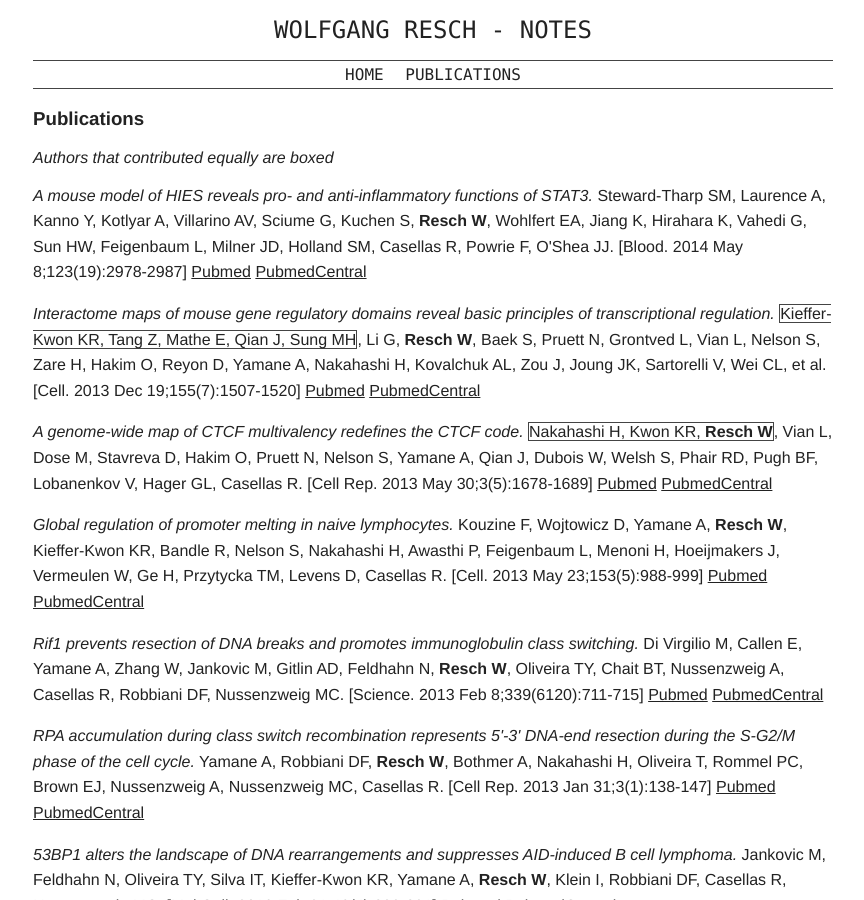
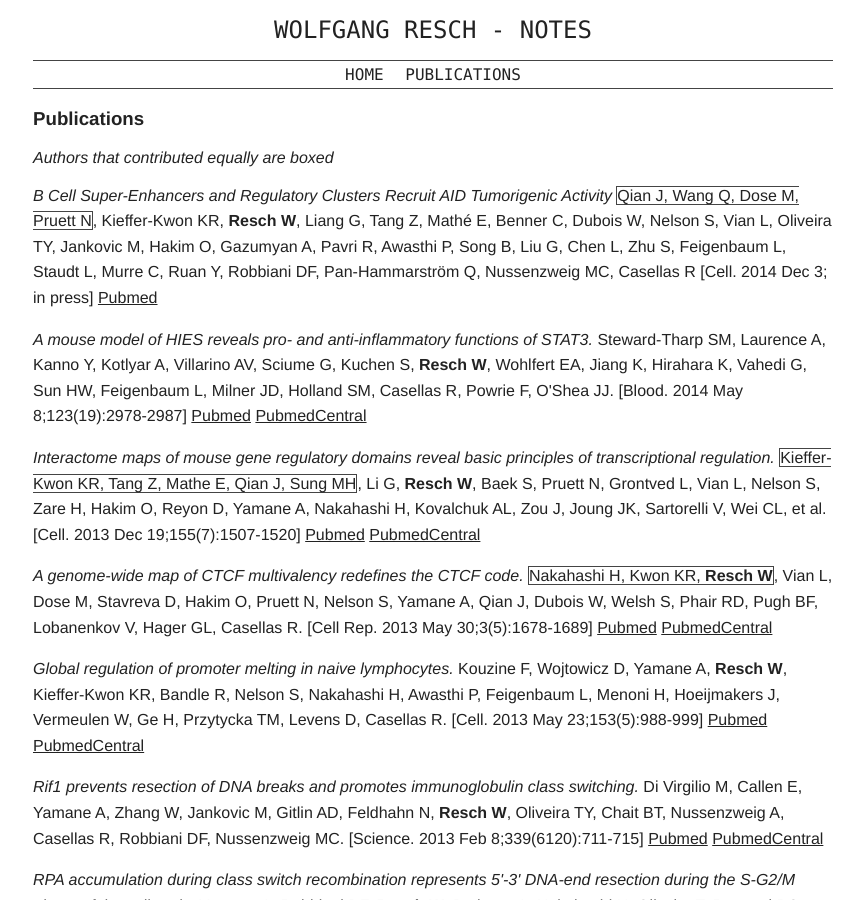
Before and after one commit to wresch/wresch.github.io, a Jekyll site: the page built from publications.html, in a window 1280 px wide and 900 px high. Shown: the whole window, without its empty margins (207-1071 px from the left). Built offline with Jekyll 4.4.1, drawn with Linux system fonts in a browser that asks for light colours; Markdown is read by kramdown in place of the engine named in the settings.

Commit message:
added AID/superenhancer paper to publication list

```diff
--- a/_data/publications.yaml
+++ b/_data/publications.yaml
@@ -1,3 +1,10 @@
+- Title       : "B Cell Super-Enhancers and Regulatory Clusters Recruit AID Tumorigenic Activity"
+  status      : "middle"
+  Description : "<span class=\"cofirst\">Qian J, Wang Q, Dose M, Pruett N</span>, Kieffer-Kwon KR, <strong>Resch W</strong>, Liang G, Tang Z, Mathé E, Benner C, Dubois W, Nelson S, Vian L, Oliveira TY, Jankovic M, Hakim O, Gazumyan A, Pavri R, Awasthi P, Song B, Liu G, Chen L, Zhu S, Feigenbaum L, Staudt L, Murre C, Ruan Y, Robbiani DF, Pan-Hammarström Q, Nussenzweig MC, Casellas R"
+  Citation    : "Cell. 2014 Dec 3; in press"
+  PMID        : "25483777"
+  PMCID       : ""
+  year        : "2014"
 - Title       : "A mouse model of HIES reveals pro- and anti-inflammatory functions of STAT3."
   status      : "middle"
   Description : "Steward-Tharp SM, Laurence A, Kanno Y, Kotlyar A, Villarino AV, Sciume G, Kuchen S, <strong>Resch W</strong>, Wohlfert EA, Jiang K, Hirahara K, Vahedi G, Sun HW, Feigenbaum L, Milner JD, Holland SM, Casellas R, Powrie F, O'Shea JJ."
```
